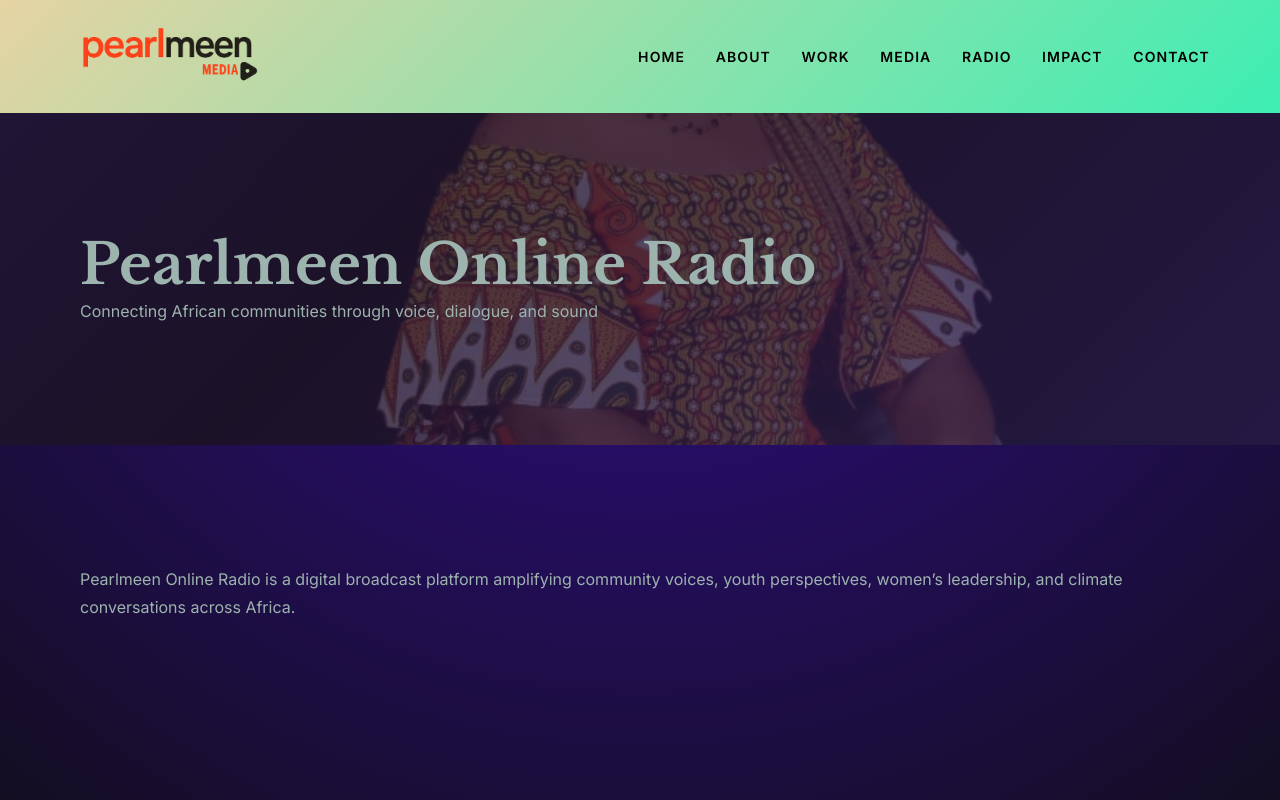
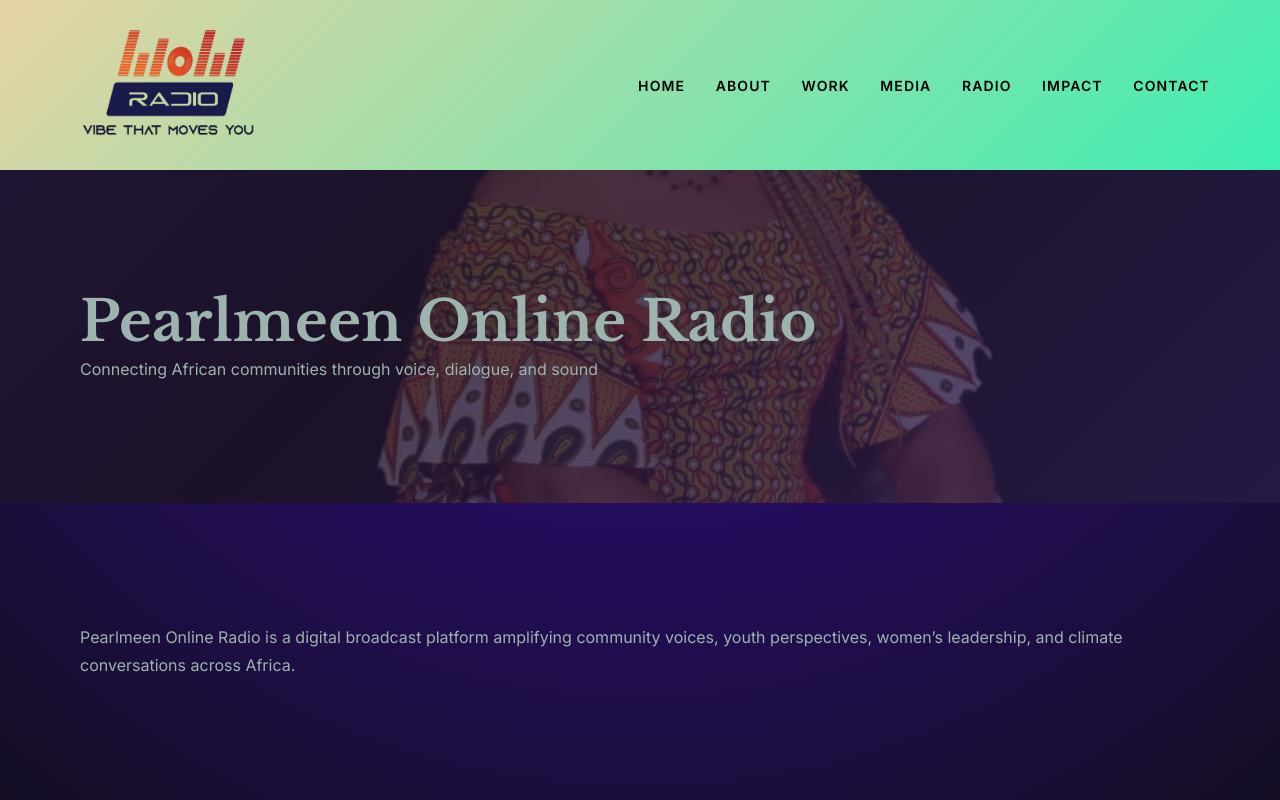
Before and after one commit to josephgithinji073-cloud/parlmeen-media, a website: page radio.html in a window 1280 px wide. Shown: the top 800 px of the page. Drawn offline with nearby package versions, Linux system fonts and the light colour scheme.

Commit message:
commit 9

```diff
--- a/radio.html
+++ b/radio.html
@@ -33,7 +33,7 @@
 <header>
     <div class="logo">
         <a href="index.html">
-            <img src="images/pearlmeen-logo.png" alt="Pearlmeen Media Logo">
+            <img src="images/pearlmeenn-logo.png" alt="Pearlmeen Media Logo">
         </a>
     </div>
 
```
Also changed, not shown: images/aaa.png (added), images/pearlmeenn-logo.png (added).
